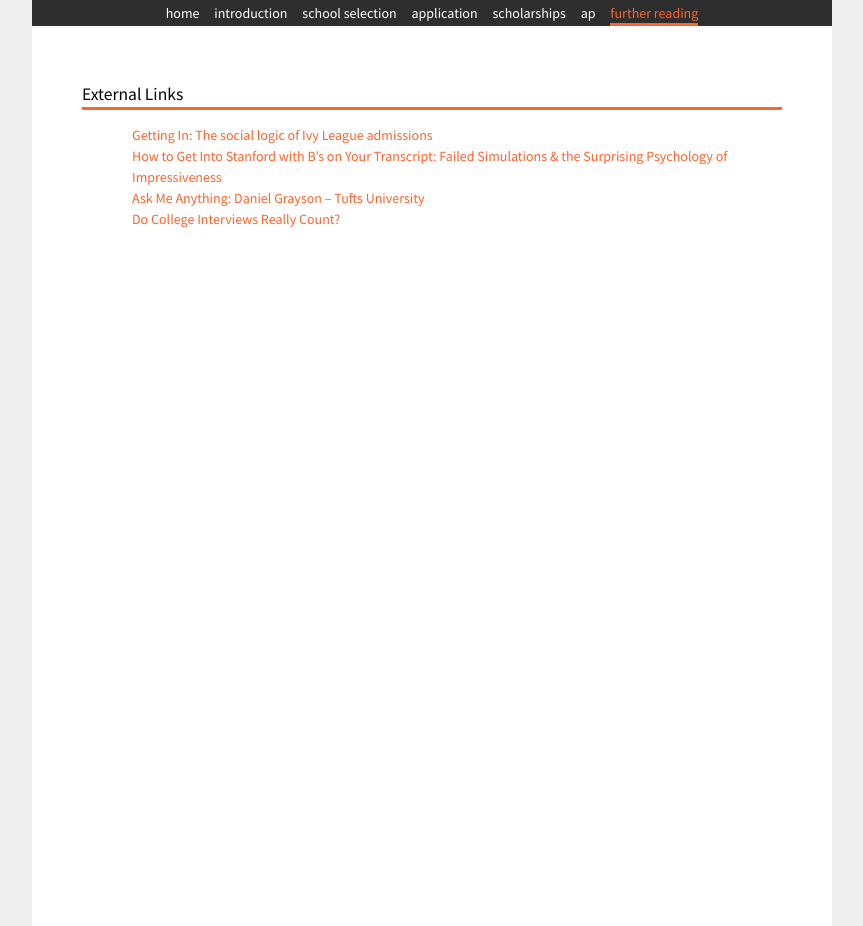
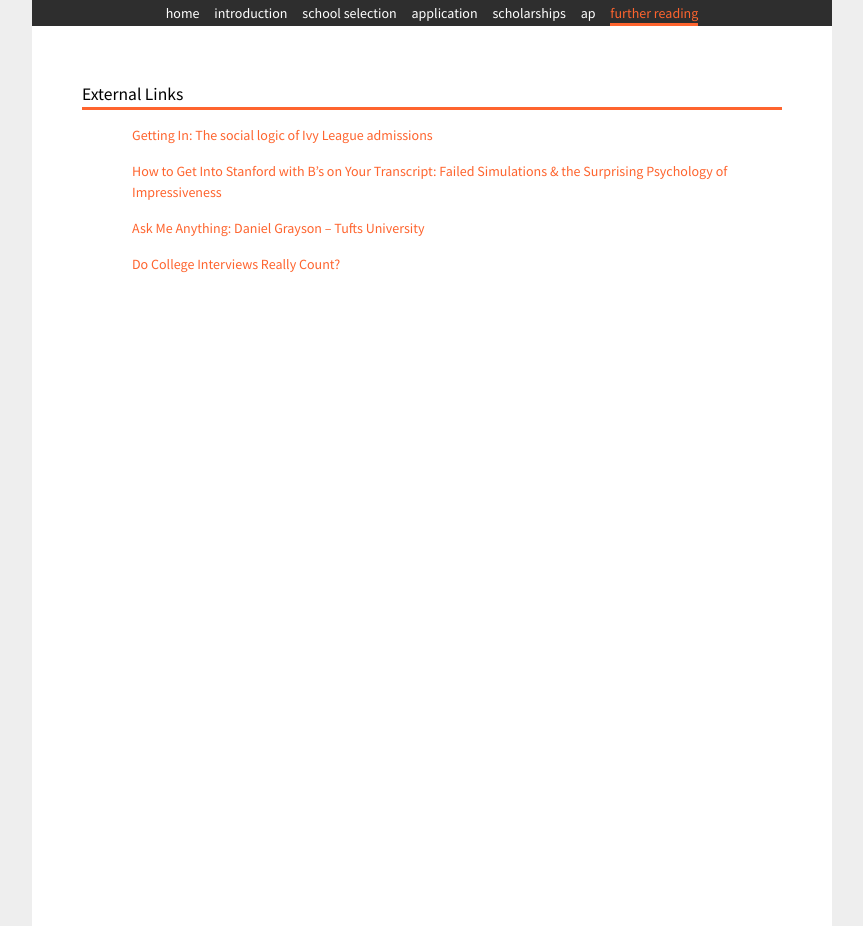
Before and after one commit to vominhtu/us-college, a plain HTML site: page links.html in a window 1280 px wide. Shown: the whole page, without its empty margins (208-1071 px from the left). Drawn offline with Linux system fonts and the light colour scheme.

Commit message:
fixed links site

```diff
--- a/links.html
+++ b/links.html
@@ -31,10 +31,10 @@
         <div class="content-area">
             <div class="question">
                 <h3>External Links</h3>
-                <p><a href="http://www.newyorker.com/archive/2005/10/10/051010crat_atlarge?currentPage=all">Getting In: The social logic of Ivy League admissions</a> <br>
-                <a href="http://calnewport.com/blog/2010/03/26/how-to-get-into-stanford-with-bs-on-your-transcript-failed-simulations-the-surprising-psychology-of-impressiveness/">How to Get Into Stanford with B’s on Your Transcript: Failed Simulations &amp; the Surprising Psychology of Impressiveness</a> <br>
-                <a href="http://www.reddit.com/r/IAmA/comments/1onpmp/im_dan_an_admissions_officer_at_a_most_selective/">Ask Me Anything: Daniel Grayson – Tufts University</a> <br>
-                <a href="http://www.forbes.com/sites/stevecohen/2011/10/10/do-college-interviews-really-count/">Do College Interviews Really Count?</a> <br>
+                <p><a href="http://www.newyorker.com/archive/2005/10/10/051010crat_atlarge?currentPage=all">Getting In: The social logic of Ivy League admissions</a> </p>
+                <p><a href="http://calnewport.com/blog/2010/03/26/how-to-get-into-stanford-with-bs-on-your-transcript-failed-simulations-the-surprising-psychology-of-impressiveness/">How to Get Into Stanford with B’s on Your Transcript: Failed Simulations &amp; the Surprising Psychology of Impressiveness</a> </p>
+                <p><a href="http://www.reddit.com/r/IAmA/comments/1onpmp/im_dan_an_admissions_officer_at_a_most_selective/">Ask Me Anything: Daniel Grayson – Tufts University</a> </p>
+                <p><a href="http://www.forbes.com/sites/stevecohen/2011/10/10/do-college-interviews-really-count/">Do College Interviews Really Count?</a> </p>
 
                 </p>
             </div>
```
